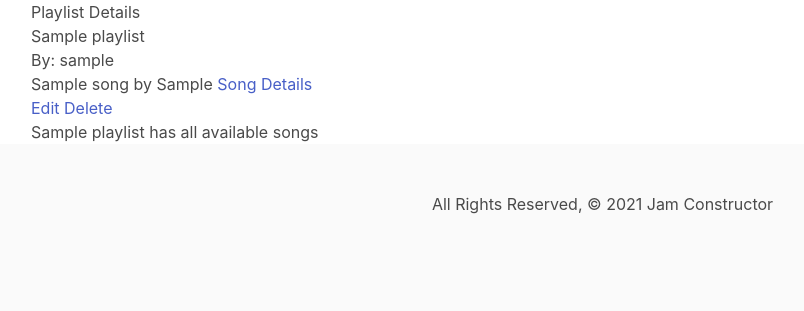
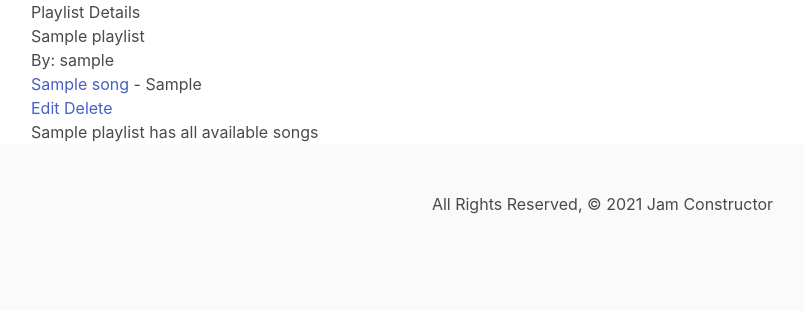
Before and after one commit to andrewpaparella/Jam_Constructor, a Django app: page /playlists/1/ in a window 1280 px wide. Shown: the part 56-367 px from the top of the page, without its empty margins (33-837 px from the left). Run offline with Django 3.2, Linux system fonts and the light colour scheme; a user stored in the database is signed in; tables that the repository leaves empty hold one stand-in row (values such as "Sample post").

Commit message:
small playlist.html details changes

```diff
--- a/main_app/templates/playlists/details.html
+++ b/main_app/templates/playlists/details.html
@@ -5,8 +5,8 @@
 <p>By: {{ playlist.user.username }}</p>
 {% for song in playlist.song.all %}
 <ul>
-  <li>{{song.name}} by {{song.artist}}
-  <a href="{% url 'songs_details' song.id %}">Song Details</a>
+  <li>
+  <span><a href="{% url 'songs_details' song.id %}">{{song.name}}</a> - {{song.artist}} </span>
   </li>
 </ul>
 {% endfor %}
```
